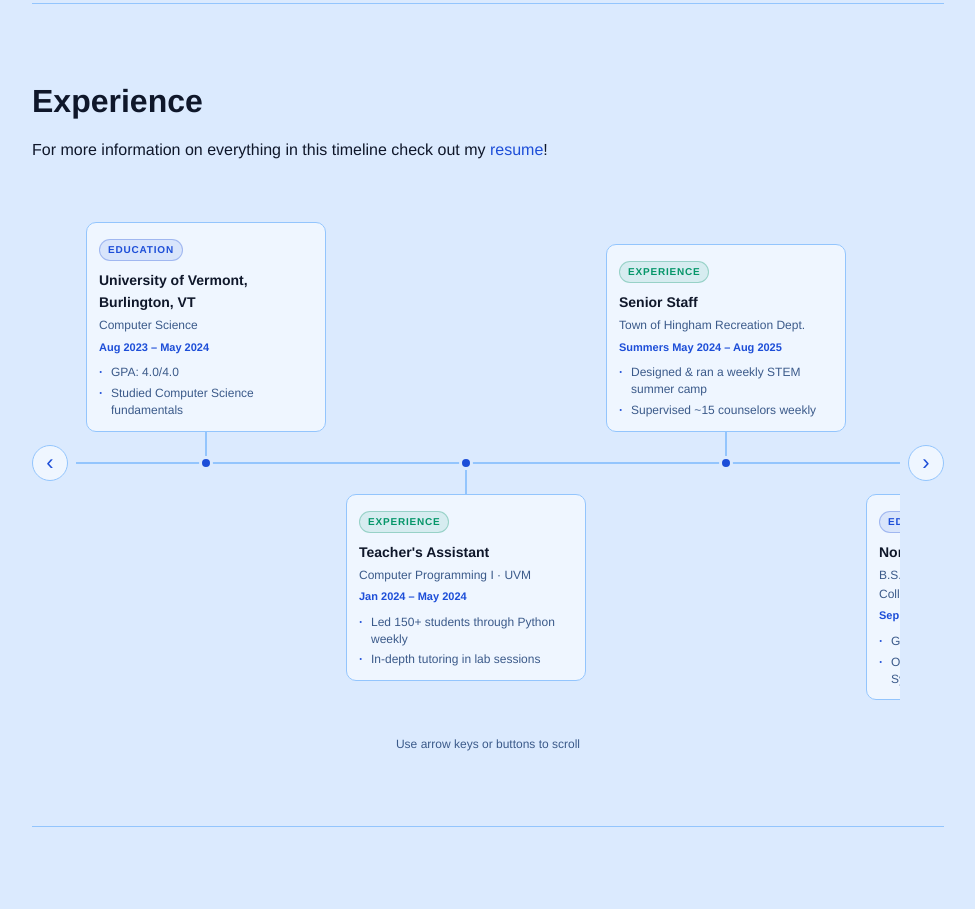
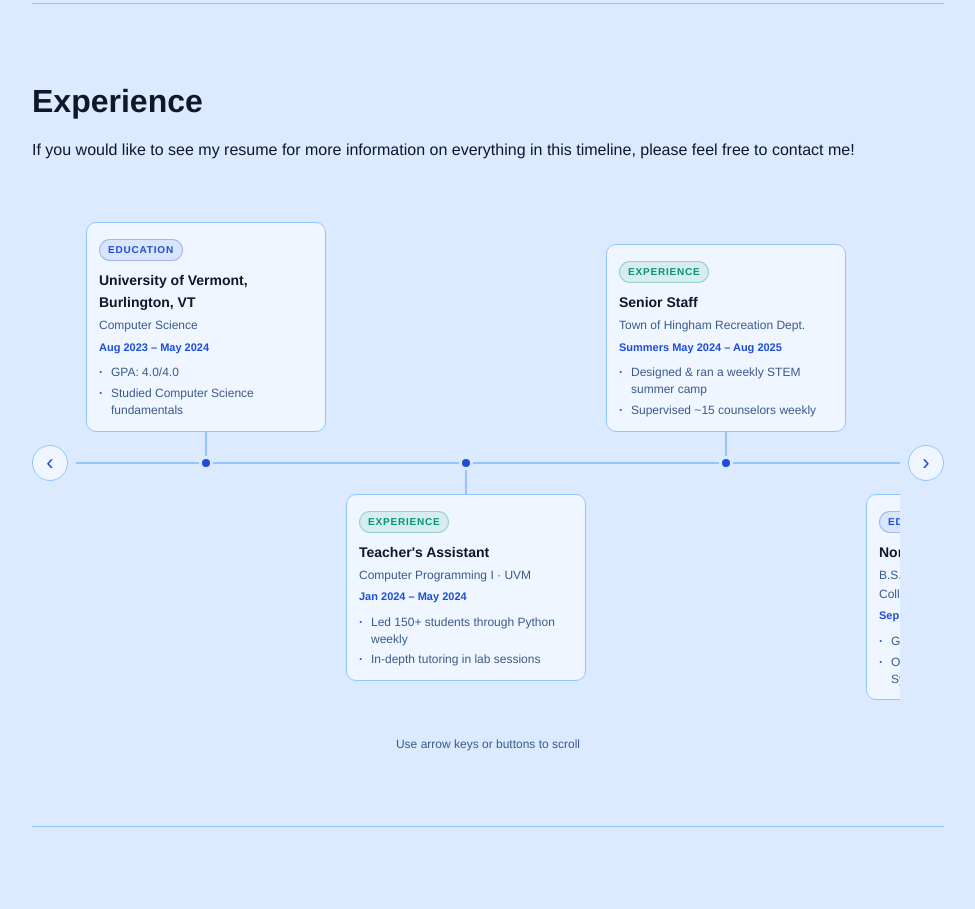
Before and after one commit to ColinMenuchi/portfolioWebsite, a React (Vite) app in the folder portfolio-website/: page / in a window 1280 px wide. Shown: the part 2780-3689 px from the top of the page, without its empty margins (152-1127 px from the left). Built offline with nearby package versions, Linux system fonts and the light colour scheme.

Commit message:
Removed resume from website, now needs to be requested

```diff
--- a/portfolio-website/src/components/Experience.jsx
+++ b/portfolio-website/src/components/Experience.jsx
@@ -1,6 +1,5 @@
 import { useRef, useEffect, useState } from 'react'
 import ExperienceModal from './ExperienceModal'
-import resumePdf from '../Colin Menuchi.pdf'
 
 const entries = [
   {
@@ -83,7 +82,7 @@ const Experience = () => {
   return (
     <section id="experience" className="experience-section">
       <h2 className="experience-heading">Experience</h2>
-      <p className="experience-subheading">For more information on everything in this timeline check out my <a href={resumePdf} target="_blank" rel="noreferrer">resume</a>!</p>
+      <p className="experience-subheading">If you would like to see my resume for more information on everything in this timeline, please feel free to contact me!</p>
       <div className="timeline-wrapper">
         <button className="timeline-arrow timeline-arrow--left" onClick={() => scroll(-1)} aria-label="Scroll left">‹</button>
         <div className="timeline-track" ref={trackRef}>
```
Also changed, not shown: 1 other file (tests, documents, lock files or other folders).
